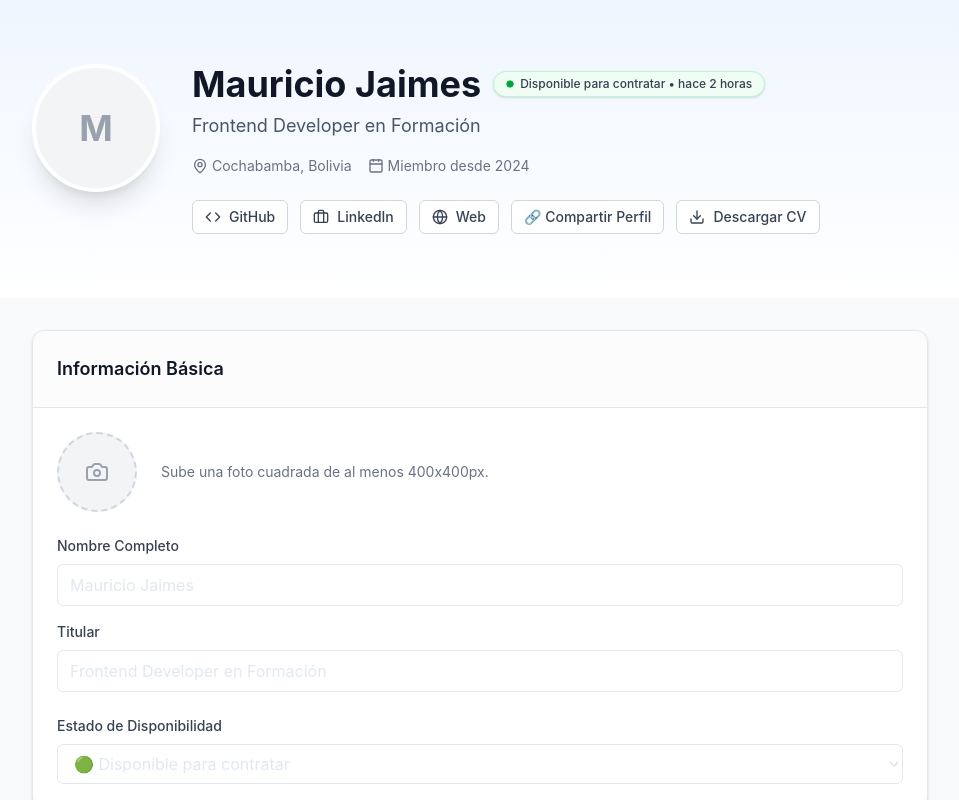
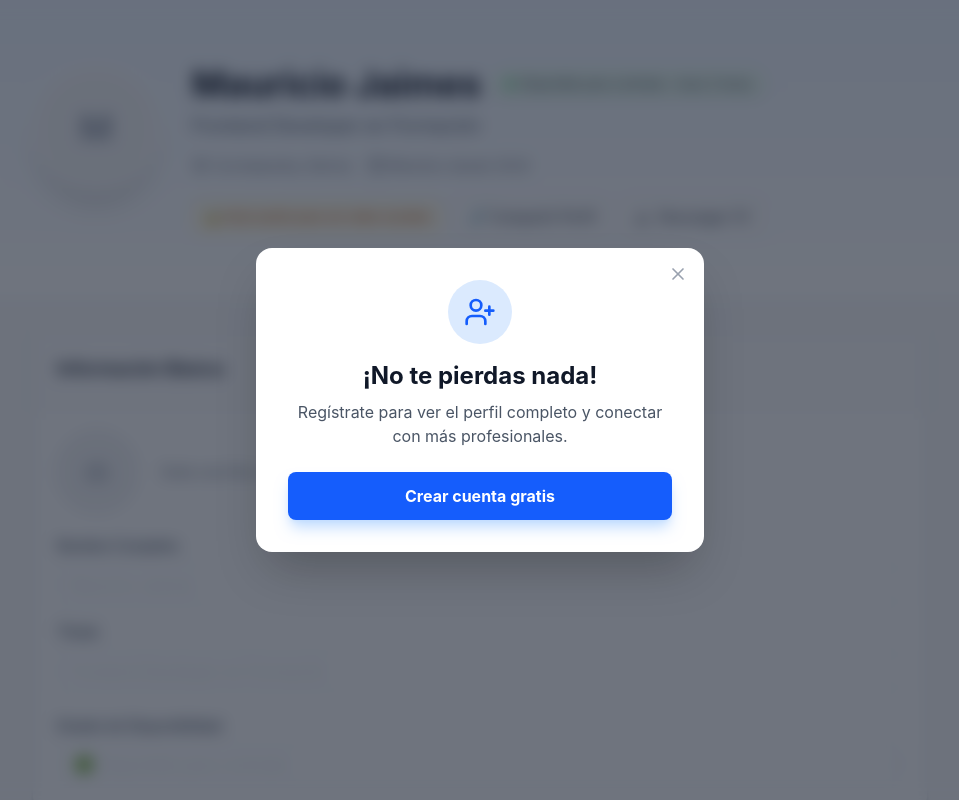
Before and after one commit to dpardo23/bytebusters-frontend, a React (Vite) app: page / in a window 1280 px wide. Shown: the top 800 px of the page, without its empty margins (160-1119 px from the left). Built offline with nearby package versions, Linux system fonts and the light colour scheme.

Commit message:
feat(guest): implementar modal automatico de registro a los 30 segundos

```diff
--- a/src/App.tsx
+++ b/src/App.tsx
@@ -2,11 +2,12 @@ import { HeroSection, UserData } from './components/portfolio/hero-section'
 import { ProfileEditForm } from './components/portfolio/profile-edit-form'
 import { ExperienceSection, ExperienceData } from './components/portfolio/experience-section'
 import { EducationSection, EducationData } from './components/portfolio/education-section'
+import { GuestConversion } from './components/portfolio/guest-conversion'
 
 function App() {
   const haceDosHoras = new Date(Date.now() - 2 * 60 * 60 * 1000).toISOString();
 
-  const isGuestMode = false; //cambia entre true/false para alternar modo invitado
+  const isGuestMode = true;
 
   const mockUser: UserData = {
     name: "Mauricio Jaimes",
@@ -65,6 +66,7 @@ function App() {
 
   return (
     <div className="min-h-screen bg-gray-50 pb-20">
+      <GuestConversion isGuest={isGuestMode} />
       <HeroSection user={{ ...mockUser, isGuest: isGuestMode }} />
       <div className="px-4">
         <ProfileEditForm initialUser={mockUser} />
--- /dev/null
+++ b/src/components/portfolio/guest-conversion.tsx
@@ -0,0 +1,40 @@
+import { useEffect, useState } from "react";
+import { UserPlus, X } from "lucide-react";
+
+interface GuestConversionProps {
+  isGuest: boolean;
+}
+
+export function GuestConversion({ isGuest }: GuestConversionProps) {
+  const [showModal, setShowModal] = useState<boolean>(false);
+
+  useEffect(() => {
+    if (isGuest) {
+      const timer = setTimeout(() => setShowModal(true), 3000);
+      return () => clearTimeout(timer);
+    }
+  }, [isGuest]);
+
+  if (!isGuest || !showModal) return null;
+
+  return (
+    <div className="fixed inset-0 bg-gray-900/60 backdrop-blur-sm flex items-center justify-center z-50 p-4">
+      <div className="bg-white rounded-2xl shadow-2xl p-8 max-w-md w-full text-center relative">
+        <button
+          onClick={() => setShowModal(false)}
+          className="absolute top-4 right-4 text-gray-400 hover:text-gray-700"
+        >
+          <X className="w-5 h-5" />
+        </button>
+        <div className="w-16 h-16 bg-blue-100 rounded-full flex items-center justify-center mx-auto mb-4">
+          <UserPlus className="w-8 h-8 text-blue-600" />
+        </div>
+        <h2 className="text-2xl font-bold text-gray-900 mb-2">¡No te pierdas nada!</h2>
+        <p className="text-gray-600 mb-6">Regístrate para ver el perfil completo y conectar con más profesionales.</p>
+        <button className="w-full bg-blue-600 hover:bg-blue-700 text-white font-bold py-3 px-4 rounded-lg transition-colors shadow-lg shadow-blue-200">
+          Crear cuenta gratis
+        </button>
+      </div>
+    </div>
+  );
+}
```
